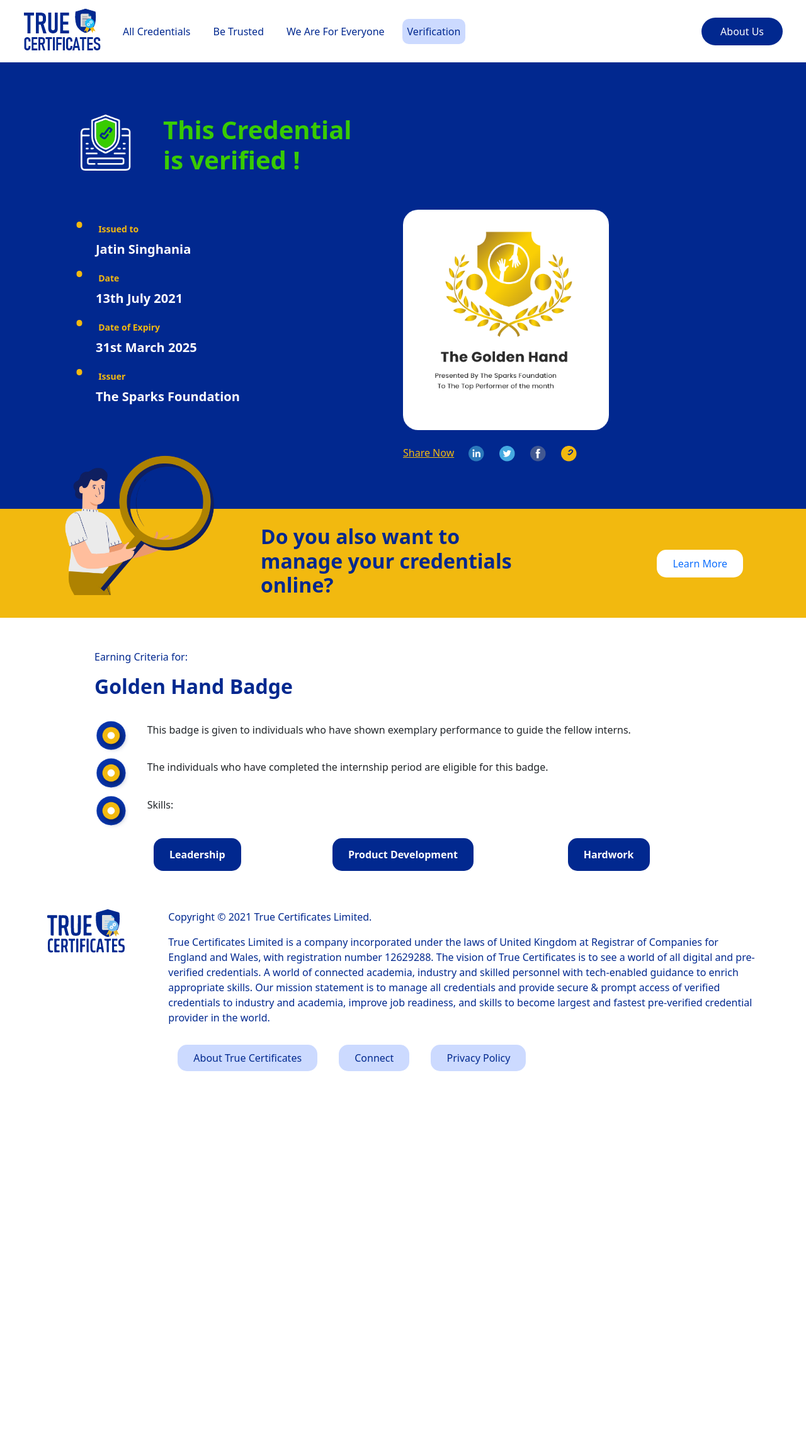
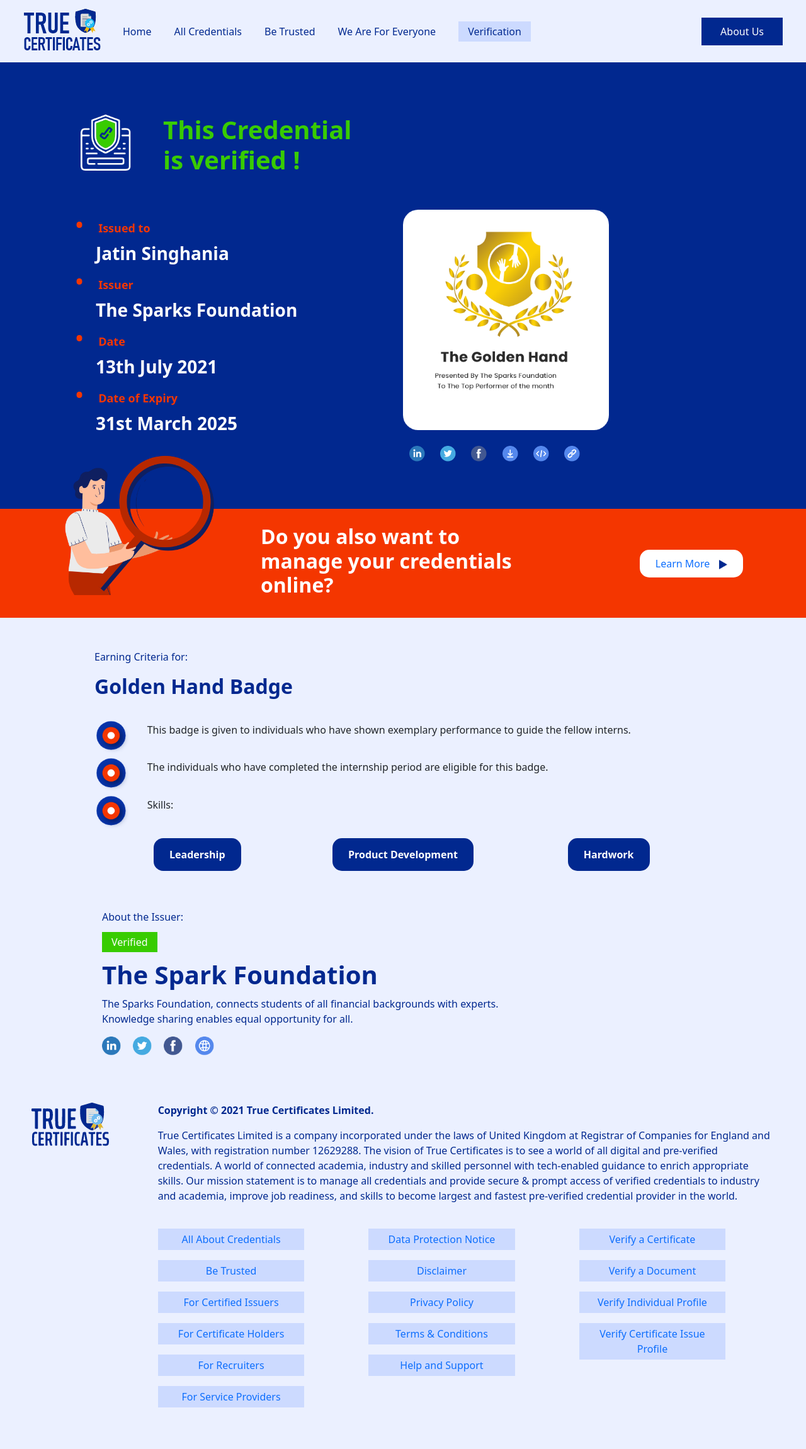
Before and after one commit to Mohanaditya-Kalva/verification, a PHP site: page / in a window 1280 px wide. Shown: the whole page at 63% size. Before the commit the page ends 1701 px from the top, so only its background shows below. Run offline with PHP 8.4, Linux system fonts and the light colour scheme.

Commit message:
verification page v3

```diff
--- a/assests/srcipt.js
+++ b/assests/srcipt.js
@@ -0,0 +1,3 @@
+$(function () {
+    $('[data-toggle="tooltip"]').tooltip({ placement: 'bottom'});
+})
--- a/assests/style.css
+++ b/assests/style.css
@@ -11,6 +11,7 @@
   text-decoration: none;
 }
 body {
+  background-color: #ebf0ff;
   overflow-x: hidden;
   width: 100%;
 }
@@ -20,23 +21,26 @@
 .c-b {
   color: #01288f !important;
 }
+.only-desktop {
+  display: block;
+}
 
 /* nav-banner-section */
 nav {
-  margin: auto 50px;
+  background-color: #ebf0ff;
+  padding: 0px 50px;
 }
 .nav-item {
   padding: 0px 10px;
 }
-.active {
+.active span {
   background-color: #ccdaff;
-  border-radius: 10px;
+  padding: 5px 15px;
 }
 .nav__btn {
   background-color: #01288f;
   border: none;
   padding: 10px 30px;
-  border-radius: 25px;
 }
 .banner {
   background-color: #01288f;
@@ -56,7 +60,7 @@
 }
 .banner ul li::before {
   content: "\2022";
-  color: #f2b90f;
+  color: #f43600;
   font-size: 2rem;
   font-weight: bold;
   display: inline-block;
@@ -64,14 +68,14 @@
   margin-left: -1em;
 }
 .banner__sm-title {
-  color: #f2b90f;
+  color: #f43600;
   font-weight: 600;
-  font-size: 14px;
+  font-size: 18px;
 }
 .banner__lg-title {
   color: #fff;
-  font-weight: 600;
-  font-size: 20px;
+  font-weight: bold;
+  font-size: 28px;
 }
 .banner__award-col span {
   color: #f2b90f;
@@ -90,7 +94,7 @@
 
 /* yello cotainer section */
 .yellow-container {
-  background-color: #f2b90f;
+  background-color: #f43600;
   padding: 25px 100px;
   /* height: 160px; */
 }
@@ -115,6 +119,10 @@
   border-radius: 15px;
   float: right;
 }
+.yellow-container__img-on-btn {
+  height: 15px;
+  margin: 0px 0px 0px 10px;
+}
 
 /* hand badge section */
 .hand-badge-container {
@@ -145,10 +153,29 @@
 .hand-badge-container__btn:hover {
   color: #ffff;
 }
+.hand-badge-container__isuer-row {
+  margin: 75px auto;
+}
+.hand-badge-container__verified-text {
+  background-color: #38cc00;
+  color: #fff;
+  padding: 5px 15px;
+}
+.hand-badge-container__isuer-row h1 {
+  font-weight: bold;
+  margin-bottom: 10px;
+}
+.hand-badge-container__desc-para {
+  width: 75%;
+}
+.hand-badge-container__social-icons {
+  padding-right: 15px;
+  height: 30px;
+}
 
 /* footer section */
 .footer {
-  margin: 75px 75px 50px 75px;
+  margin: 75px 50px 50px 50px;
 }
 .footer__btn {
   background-color: #ccdaff;
@@ -156,12 +183,21 @@
   border-radius: 15px;
   margin: 0px 15px;
 }
+.footer__quick-links p {
+  background-color: #ccdaff;
+  padding: 5px 10px;
+  width: 75%;
+  text-align: center;
+}
 
 /* resolution for mobile and smaller screens */
 @media only screen and (max-width: 600px) {
+  .only-desktop {
+    display: none;
+  }
   /* nav-banner-section */
   nav {
-    margin: auto 25px;
+    padding: 0px 25px;
   }
 
   /* banner section */
@@ -370,7 +430,7 @@
 @media screen and (max-width: 1300px) and (min-width: 992px) {
   /* nav-banner-section */
   nav {
-    margin: auto 25px;
+    padding: 0px 25px;
   }
   .banner__award-col {
     padding: 0px;
--- a/index.html
+++ b/index.html
@@ -29,6 +29,9 @@
             <div class="collapse navbar-collapse" id="navbarSupportedContent">
                 <ul class="navbar-nav me-auto mb-2 mb-lg-0">
                     <li class="nav-item">
+                        <a class="nav-link c-b" href="#">Home</a>
+                    </li>
+                    <li class="nav-item">
                         <a class="nav-link c-b" href="#">All Credentials</a>
                     </li>
                     <li class="nav-item">
@@ -38,7 +41,9 @@
                         <a class="nav-link c-b" href="#">We Are For Everyone</a>
                     </li>
                     <li class="nav-item">
-                        <a class="nav-link active c-b" aria-current="page" href="#">Verification</a>
+                        <a class="nav-link active c-b" aria-current="page" href="#">
+                            <span>Verification</span>
+                        </a>
                     </li>
                 </ul>
                 <form class="d-flex">
@@ -57,7 +62,7 @@
                         <img src="assests/img/heading-logo.png" class="banner__heading-logo" alt="banner-logo">
                     </div>
                     <div class="p-2 bd-highlight">
-                        <h1>This Credential<br>is verified !</h1>
+                        <h1>This Credential <br class="only-desktop">is verified !</h1>
                     </div>
                 </div>
             </div>
@@ -70,6 +75,10 @@
                                 <span class="banner__lg-title">Jatin Singhania</span><br>
                             </li>
                             <li>
+                                <span class="banner__sm-title">Issuer</span><br>
+                                <span class="banner__lg-title">The Sparks Foundation</span><br>
+                            </li>
+                            <li>
                                 <span class="banner__sm-title">Date</span><br>
                                 <span class="banner__lg-title">13th July 2021</span><br>
                             </li>
@@ -77,19 +86,16 @@
                                 <span class="banner__sm-title">Date of Expiry</span><br>
                                 <span class="banner__lg-title">31st March 2025</span><br>
                             </li>
-                            <li>
-                                <span class="banner__sm-title">Issuer</span><br>
-                                <span class="banner__lg-title">The Sparks Foundation</span><br>
-                            </li>
                         </ul>
                     </div>
                     <div class="col-md-6 banner__award-col">
                         <img src="assests/img/award.png" alt="award" class="banner__award-img"><br><br>
-                        <span>Share Now</span>&nbsp;&nbsp;
-                        <a href="#" target="_blank"><img src="assests/img/linkedin.png" class="banner__social-icons" alt="linkedin"></a>
-                        <a href="#" target="_blank"><img src="assests/img/twitter.png" class="banner__social-icons" alt="twitter"></a>
-                        <a href="#" target="_blank"><img src="assests/img/fb.png" class="banner__social-icons" alt="facebook"></a>
-                        <a href="#" target="_blank"><img src="assests/img/link.png" class="banner__social-icons" alt="website"></a>
+                        <a href="#" target="_blank" data-toggle="tooltip" data-placement="bottom" title="Share on Linkedin"><img src="assests/img/linkedin.png" class="banner__social-icons" alt="linkedin"></a>
+                        <a href="#" target="_blank" data-toggle="tooltip" data-placement="bottom" title="Share on Twitter"><img src="assests/img/twitter.png" class="banner__social-icons" alt="twitter"></a>
+                        <a href="#" target="_blank" data-toggle="tooltip" data-placement="bottom" title="Share on Facebook"><img src="assests/img/fb.png" class="banner__social-icons" alt="facebook"></a>
+                        <a href="#" target="_blank" data-toggle="tooltip" data-placement="bottom" title="Download Now"><img src="assests/img/download.png" class="banner__social-icons" alt="facebook"></a>
+                        <a href="#" target="_blank" data-toggle="tooltip" data-placement="bottom" title="Share on Githib"><img src="assests/img/code.png" class="banner__social-icons" alt="facebook"></a>
+                        <a href="#" target="_blank" data-toggle="tooltip" data-placement="bottom" title="Share on Website"><img src="assests/img/link.png" class="banner__social-icons" alt="website"></a>
                     </div>
                 </div>
             </div>
@@ -126,10 +132,13 @@
                 <img src="assests/img/man.png" alt="Man" class="yellow-container__img">
             </div>
             <div class="col-md-8 col-lg-6 yellow-container__h1-col">
-                <h1 class="c-b">Do you also want to manage your credentials online?</h1>
+                <h1 class="c-w">Do you also want to manage your credentials online?</h1>
             </div>
             <div class="col-md-12 col-lg-3 yellow-container__btn-col">
-                <a href="#" class="yellow-container__btn">Learn More</a>
+                <a href="#" class="yellow-container__btn">
+                    Learn More
+                    <img src="assests/img/play.png" alt="btn" class="yellow-container__img-on-btn">
+                </a>
             </div>
         </div>
     </section>
@@ -175,6 +184,30 @@
                 <a href="#" class="hand-badge-container__btn">Product Development</a>
             </div>
         </div>
+        <div class="row hand-badge-container__isuer-row">
+            <div class="col-md-12 hand-badge-container__title-col">
+                <p class="c-b">About the Issuer:</p>
+            </div>
+            <div class="col-md-12 hand-badge-container__verified-col">
+                <p>
+                    <span class="hand-badge-container__verified-text">Verified</span>
+                </p>
+            </div>
+            <div class="col-md-12 hand-badge-container__company-col">
+                <h1 class="c-b">The Spark Foundation</h1>
+            </div>
+            <div class="col-md-12 hand-badge-container__desc-col">
+                <p class="c-b hand-badge-container__desc-para">The Sparks Foundation, connects students of all financial backgrounds with experts.
+                    Knowledge sharing enables equal opportunity for all.
+                </p>
+            </div>
+            <div class="col-md-12 hand-badge-container__social-icons-col">
+                <a href="https://www.linkedin.com/company/the-sparks-foundation/" target="_blank"><img src="assests/img/linkedin.png" class="hand-badge-container__social-icons" alt="linkedin"></a>
+                <a href="https://twitter.com/tsfsingapore" target="_blank"><img src="assests/img/twitter.png" class="hand-badge-container__social-icons" alt="twitter"></a>
+                <a href="https://www.facebook.com/thesparksfoundation.info" target="_blank"><img src="assests/img/fb.png" class="hand-badge-container__social-icons" alt="facebook"></a>
+                <a href="https://www.thesparksfoundationsingapore.org/" target="_blank"><img src="assests/img/internet.png" class="hand-badge-container__social-icons" alt="website"></a>
+            </div>
+        </div>
     </section>
 
     <footer class="footer">
@@ -183,7 +216,7 @@
                 <img src="assests/img/logo-blue.png" alt="footer-img" class="footer__logo">
             </div>
             <div class="col-md-10 footer__txt-col">
-                <p class="c-b">Copyright © 2021 True Certificates Limited.</p>
+                <p class="c-b fw-bold">Copyright © 2021 True Certificates Limited.</p>
                 <p class="c-b">True Certificates Limited is a company incorporated under the laws of United Kingdom
                     at Registrar of Companies for England and Wales, with registration number 12629288.
                     The vision of True Certificates is to see a world of all digital and pre-verified
@@ -193,25 +226,42 @@
                     to industry and academia, improve job readiness, and skills to become largest and
                     fastest pre-verified credential provider in the world.
                 </p><br>
-                <a href="#" class="footer__btn c-b">About True Certificates</a>
-                <br class="d-md-none"><br class="d-md-none">
-                <a href="#" class="footer__btn c-b">Connect</a>
-                <br class="d-md-none"><br class="d-md-none">
-                <a href="#" class="footer__btn c-b">Privacy Policy</a>
-                <br class="d-md-none"><br class="d-md-none">
+                <div class="row footer__quick-links">
+                    <div class="col-md-4">
+                        <p><a href="#">All About Credentials</a></p>
+                        <p><a href="#">Be Trusted</a></p>
+                        <p><a href="#">For Certified Issuers</a></p>
+                        <p><a href="#">For Certificate Holders</a></p>
+                        <p><a href="#">For Recruiters</a></p>
+                        <p><a href="#">For Service Providers</a></p>
+                    </div>
+                    <div class="col-md-4">
+                        <p><a href="#">Data Protection Notice</a></p>
+                        <p><a href="#">Disclaimer</a></p>
+                        <p><a href="#">Privacy Policy</a></p>
+                        <p><a href="#">Terms & Conditions</a></p>
+                        <p><a href="#">Help and Support</a></p>
+                    </div>
+                    <div class="col-md-4">
+                        <p><a href="#">Verify a Certificate</a></p>
+                        <p><a href="#">Verify a Document</a></p>
+                        <p><a href="#">Verify Individual Profile</a></p>
+                        <p><a href="#">Verify Certificate Issue Profile</a></p>
+                    </div>
+                </div>
             </div>
         </div>
     </footer>
 
-    <!-- Optional JavaScript; choose one of the two! -->
-
     <!-- Option 1: Bootstrap Bundle with Popper -->
     <script src="https://cdn.jsdelivr.net/npm/bootstrap@5.0.2/dist/js/bootstrap.bundle.min.js" integrity="sha384-MrcW6ZMFYlzcLA8Nl+NtUVF0sA7MsXsP1UyJoMp4YLEuNSfAP+JcXn/tWtIaxVXM" crossorigin="anonymous"></script>
+    <script src="https://ajax.googleapis.com/ajax/libs/jquery/3.5.1/jquery.min.js"></script>
+    <!-- Option 2: Separate Popper and Bootstrap JS -->
 
-    <!-- Option 2: Separate Popper and Bootstrap JS -->
-    <!--
     <script src="https://cdn.jsdelivr.net/npm/@popperjs/core@2.9.2/dist/umd/popper.min.js" integrity="sha384-IQsoLXl5PILFhosVNubq5LC7Qb9DXgDA9i+tQ8Zj3iwWAwPtgFTxbJ8NT4GN1R8p" crossorigin="anonymous"></script>
     <script src="https://cdn.jsdelivr.net/npm/bootstrap@5.0.2/dist/js/bootstrap.min.js" integrity="sha384-cVKIPhGWiC2Al4u+LWgxfKTRIcfu0JTxR+EQDz/bgldoEyl4H0zUF0QKbrJ0EcQF" crossorigin="anonymous"></script>
-    -->
+
+    <!-- Optional JavaScript; choose one of the two! -->
+    <script src="assests/srcipt.js"></script>
 </body>
 </html>
```
Also changed, not shown: other parts of assests/style.css (+29 -5 lines), assests/img/code.png (added), assests/img/download.png (added), assests/img/internet.png (added), assests/img/link-yellow.png (added), assests/img/link.png, assests/img/man-yellow.png (added), assests/img/man.png, assests/img/play.png (added), assests/img/pointer-yellow.png (added), assests/img/pointer.png.
